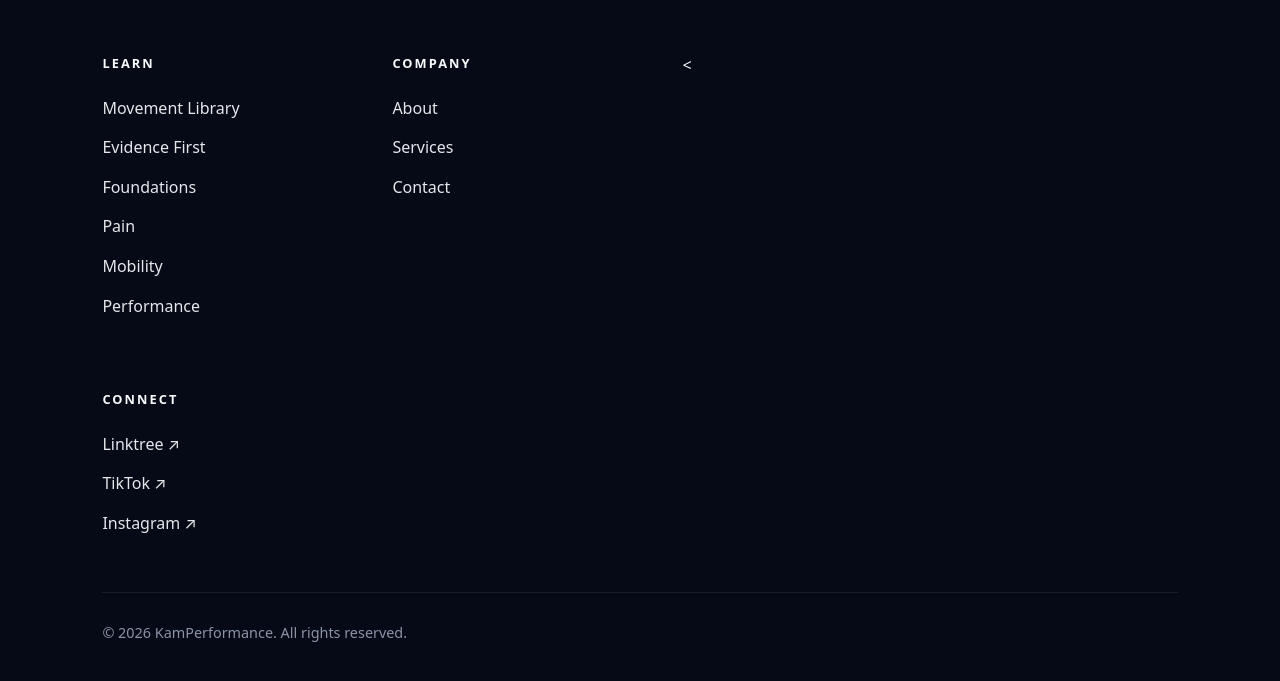
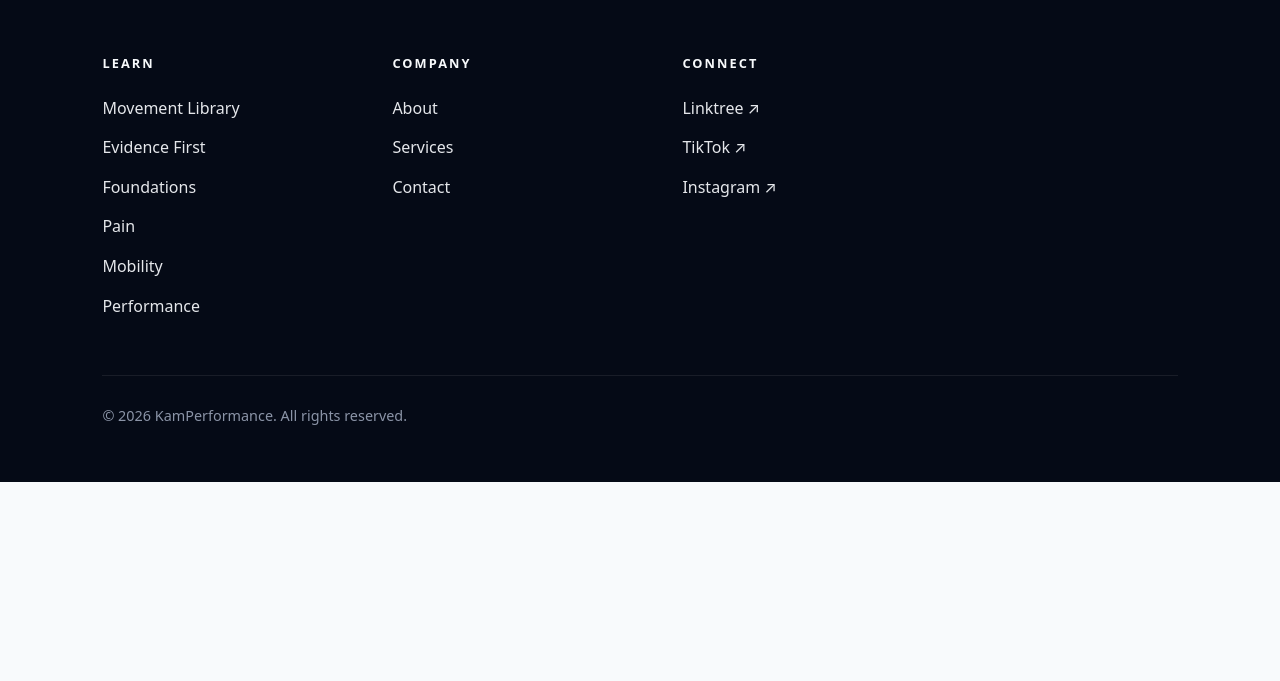
Before and after one commit to drlanders5/kamperformance, a plain HTML site: page index.html in a window 1280 px wide. Shown: the part 4682-5363 px from the top of the page. After the commit the page ends 5164 px from the top, so only its background shows below. Drawn offline with Linux system fonts and the light colour scheme.

Commit message:
footer social

```diff
--- a/index.html
+++ b/index.html
@@ -256,19 +256,16 @@
     <div class="footer-content">
 
         <div class="footer-brand">
-
             <h3>KamPerformance</h3>
 
             <p class="footer-tagline">
                 Understanding movement is the first step toward moving better.
             </p>
-
         </div>
 
         <div class="footer-links">
 
             <div class="footer-column">
-
                 <h4>Learn</h4>
 
                 <a href="library.html">Movement Library</a>
@@ -277,41 +274,30 @@
                 <a href="category.html?id=pain">Pain</a>
                 <a href="category.html?id=mobility">Mobility</a>
                 <a href="category.html?id=performance">Performance</a>
-
             </div>
 
             <div class="footer-column">
-
                 <h4>Company</h4>
 
                 <a href="about.html">About</a>
                 <a href="services.html">Services</a>
                 <a href="contact.html">Contact</a>
-
             </div>
 
-            <<div class="footer-column">
-
+            <div class="footer-column">
                 <h4>Connect</h4>
 
-    <a href="https://linktr.ee/kamperformance"
-   target="_blank"
-   rel="noopener">
+                <a href="https://linktr.ee/kamperformance" target="_blank" rel="noopener">
                     Linktree ↗
                 </a>
 
-<a href="https://www.tiktok.com/@kamperformance"
-   target="_blank"
-   rel="noopener">
+                <a href="https://www.tiktok.com/@kamperformance" target="_blank" rel="noopener">
                     TikTok ↗
                 </a>
 
-<a href="https://www.instagram.com/kamperformancee/"
-   target="_blank"
-   rel="noopener">
+                <a href="https://www.instagram.com/kamperformancee/" target="_blank" rel="noopener">
                     Instagram ↗
                 </a>
-
             </div>
 
         </div>
```
Lines whose indentation alone changed are shown as unchanged.
